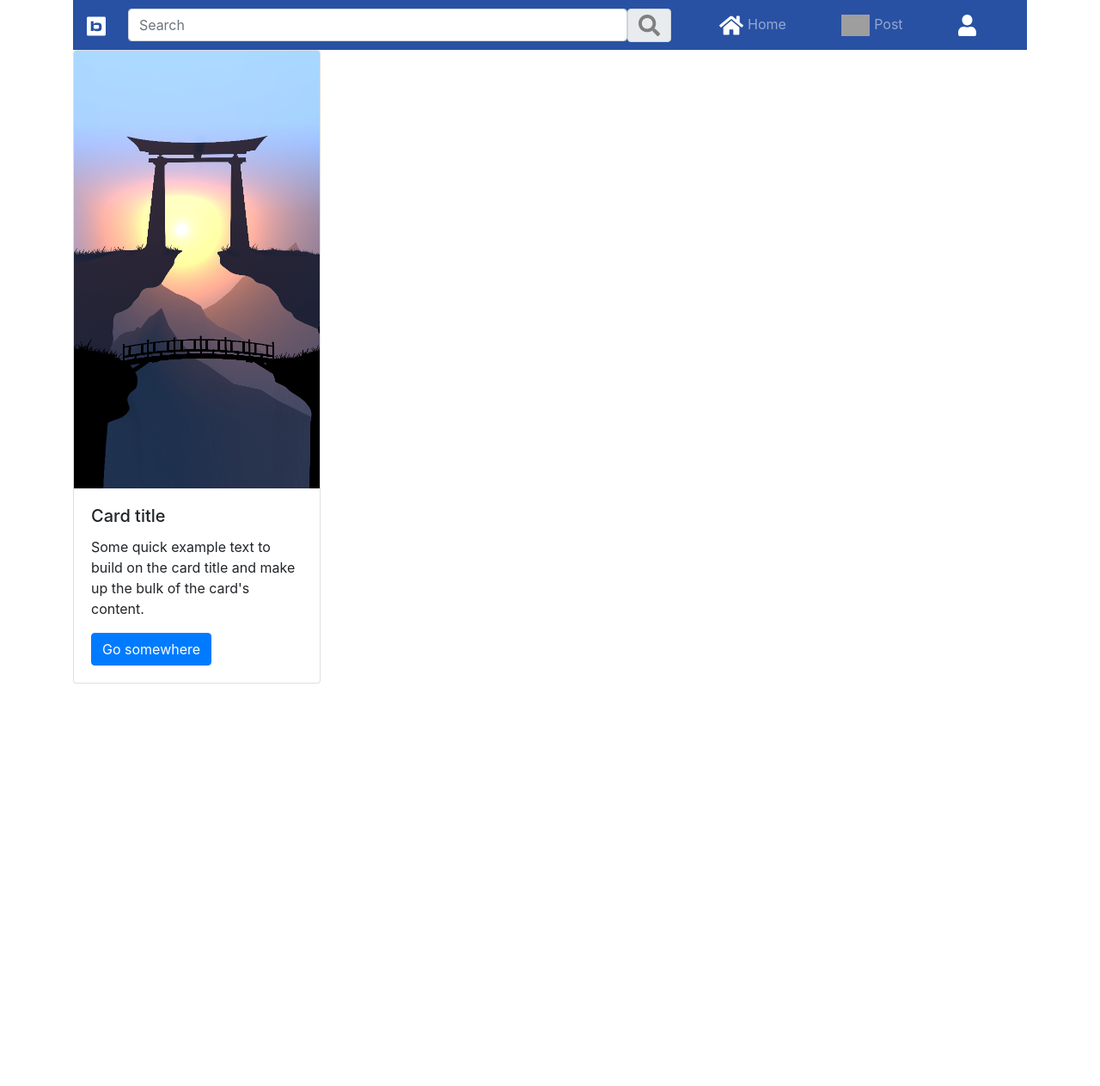
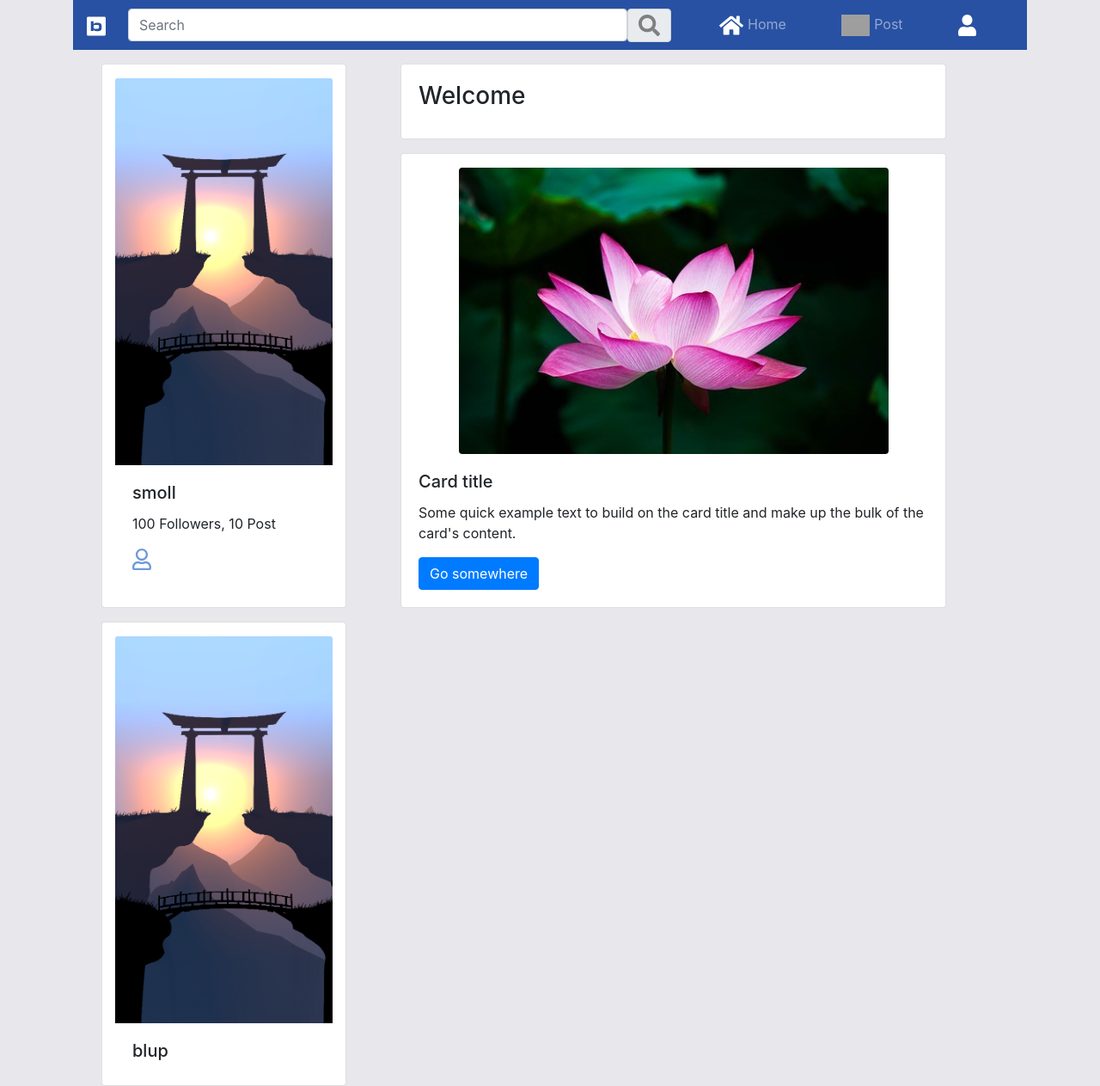
Before and after one commit to bluetsuki/M152, a PHP site: page / in a window 1280 px wide. Shown: the whole page at 86% size. Before the commit the page ends 795 px from the top, so only its background shows below. Run offline with PHP 8.4, Linux system fonts and the light colour scheme; grey boxes are pictures that could not be loaded.

Commit message:
finish home

```diff
--- a/css/style.css
+++ b/css/style.css
@@ -1,7 +1,12 @@
-.nav{
-    background-color: #2851A3 !important ;
+body {
+     background-color: #E8E7EB !important;
 }
 
-svg{
-  color: white;
+.nav{
+    background-color: #2851A3 !important;
 }
+
+.crdimg{
+     max-width: 500px;
+     min-width: 200px;
+}
--- a/view/home.php
+++ b/view/home.php
@@ -32,12 +32,35 @@
                     </ul>
                </div>
           </nav>
-          <div class="card" style="width: 18rem;">
-               <img src="img/sunset.png" class="card-img-top" alt="...">
-               <div class="card-body">
-                    <h5 class="card-title">Card title</h5>
-                    <p class="card-text">Some quick example text to build on the card title and make up the bulk of the card's content.</p>
-                    <a href="#" class="btn btn-primary">Go somewhere</a>
+          <div class="row">
+               <div class="card col-3 ml-5 mt-3">
+                    <img src="img/sunset.png" class="card-img-top crdimg mt-3" alt="...">
+                    <div class="card-body">
+                         <h5 class="card-title">smoll</h5>
+                         <p>100 Followers, 10 Post</p>
+                         <img src="img/user-regular.svg" height="25px">
+                    </div>
+               </div>
+               <div class="col-7 ml-5 mt-3">
+                    <div class="card">
+                         <div class="card-body">
+                              <h3 class="card-title">Welcome</h3>
+                         </div>
+                    </div>
+                    <div class="card mt-3">
+                         <img src="img/flower.jpg" class="card-img-top crdimg rounded mx-auto d-block mt-3" alt="...">
+                         <div class="card-body">
+                              <h5 class="card-title">Card title</h5>
+                              <p class="card-text">Some quick example text to build on the card title and make up the bulk of the card's content.</p>
+                              <a href="#" class="btn btn-primary">Go somewhere</a>
+                         </div>
+                    </div>
+               </div>
+               <div class="card col-3 ml-5 mt-3">
+                    <img src="img/sunset.png" class="card-img-top crdimg mt-3" alt="...">
+                    <div class="card-body">
+                         <h5>blup</h5>
+                    </div>
                </div>
           </div>
      </div>
```
Also changed, not shown: view/post.php (+18 -13 lines), img/flower.jpg (added), img/user-regular.svg (added).
